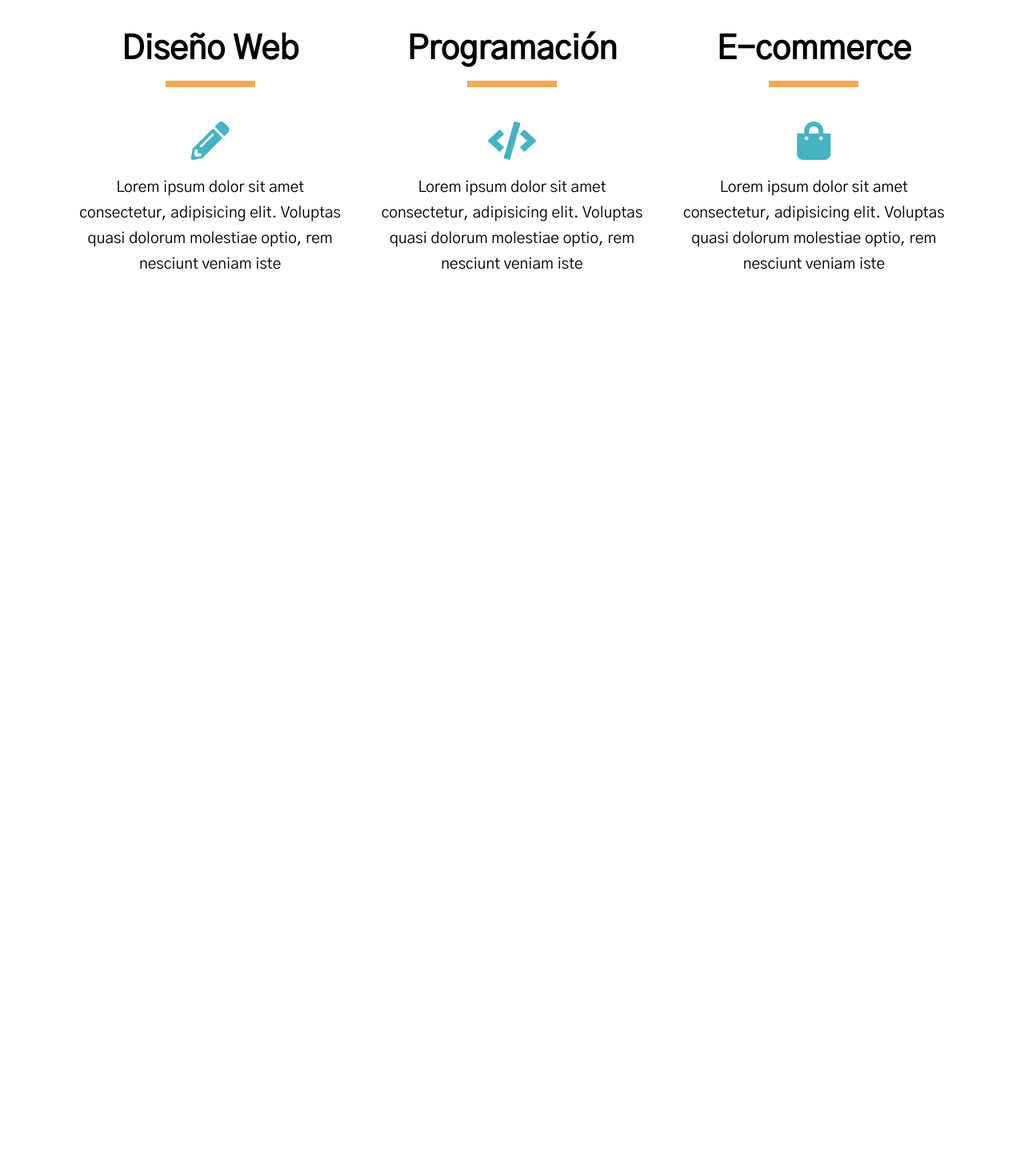
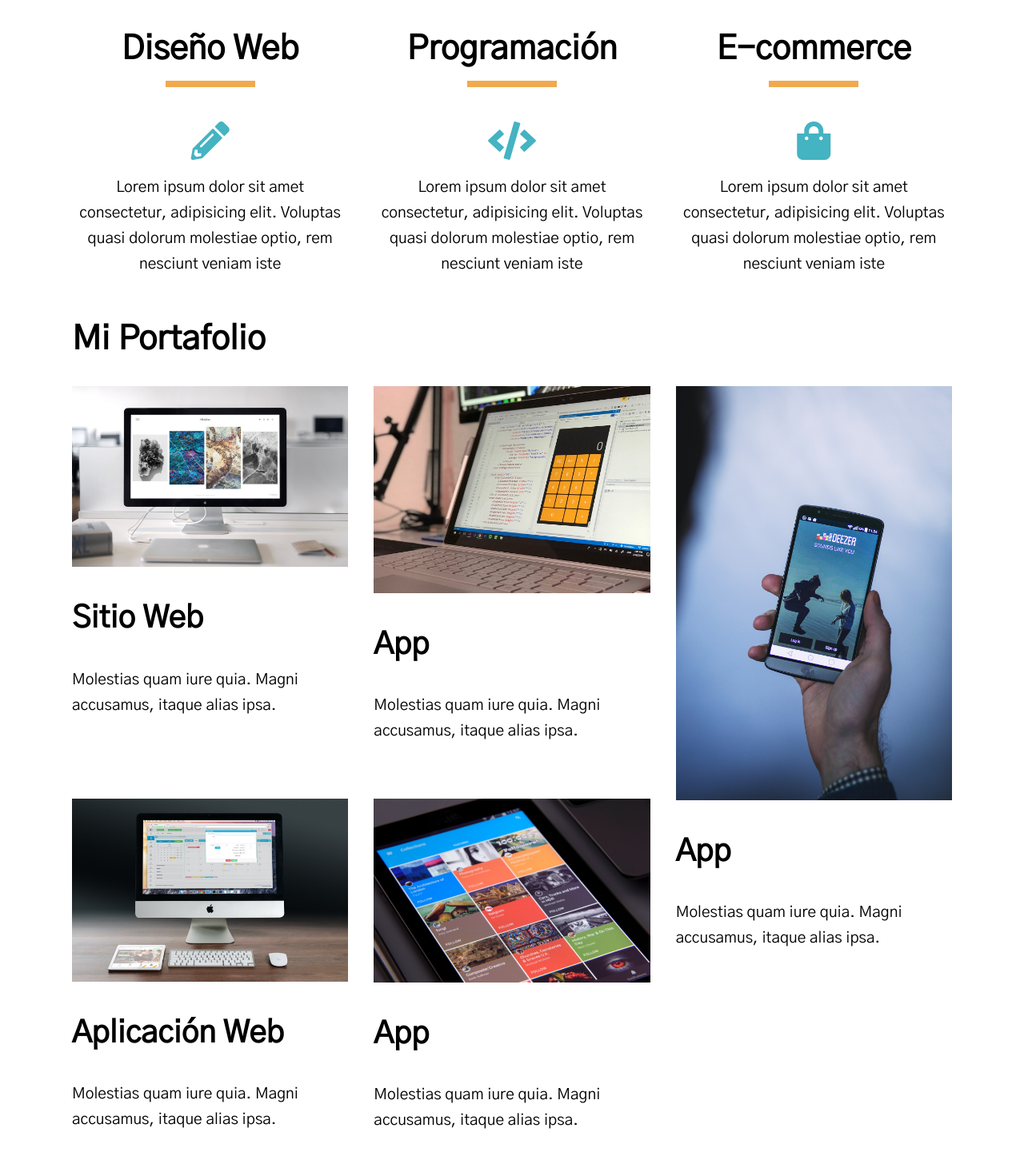
Before and after one commit to FerGuevaraM95/freelancer, a plain HTML site: page index.html in a window 1280 px wide. Shown: the part 845-2286 px from the top of the page at 80% size. Before the commit the page ends 1211 px from the top, so only its background shows below. Drawn offline with nearby package versions, Linux system fonts and the light colour scheme.

Commit message:
Add portfolio

```diff
--- a/css/style.css
+++ b/css/style.css
@@ -4,6 +4,7 @@
     --primario: #f1a94e;
     --secundario: #44b3c2;
     --claro: #ffffff;
+    --oscuro: #5b5b5b;
 }
 
 body {
@@ -99,3 +100,26 @@ p {
         grid-column-gap: 2rem;
     }
 }
+
+
+/* PORTFOLIO */
+
+.element {
+    margin-bottom: 3rem;
+    border-bottom: 1px solid var(--oscuro);
+}
+
+@media (min-width:768px) {
+    .list {
+        display: grid;
+        grid-template-columns: repeat(3, 1fr);
+        grid-column-gap: 2rem;
+        grid-auto-rows: max-content;
+    }
+    .element {
+        border: none;
+    }
+    .element:nth-child(3) {
+        grid-row-end: span 2;
+    }
+}
--- /dev/null
+++ b/data.json
@@ -0,0 +1,43 @@
+{
+    "portfolio": [{
+            "id": 1,
+            "name": "Sitio Web",
+            "desc": "Molestias quam iure quia. Magni accusamus, itaque alias ipsa."
+        },
+        {
+            "id": 2,
+            "name": "App",
+            "desc": "Molestias quam iure quia. Magni accusamus, itaque alias ipsa."
+        },
+        {
+            "id": 3,
+            "name": "App",
+            "desc": "Molestias quam iure quia. Magni accusamus, itaque alias ipsa."
+        },
+        {
+            "id": 4,
+            "name": "Aplicación Web",
+            "desc": "Molestias quam iure quia. Magni accusamus, itaque alias ipsa."
+        },
+        {
+            "id": 5,
+            "name": "App",
+            "desc": "Molestias quam iure quia. Magni accusamus, itaque alias ipsa."
+        },
+        {
+            "id": 6,
+            "name": "App",
+            "desc": "Molestias quam iure quia. Magni accusamus, itaque alias ipsa."
+        },
+        {
+            "id": 7,
+            "name": "App",
+            "desc": "Molestias quam iure quia. Magni accusamus, itaque alias ipsa."
+        },
+        {
+            "id": 8,
+            "name": "App",
+            "desc": "Molestias quam iure quia. Magni accusamus, itaque alias ipsa."
+        }
+    ]
+}
--- a/index.html
+++ b/index.html
@@ -42,6 +42,13 @@
             </p>
         </div>
     </div>
+    <!-- PORTFOLIO -->
+    <section class="portfolio container">
+        <h2>Mi Portafolio</h2>
+        <div class="list" id="list">
+        </div>
+    </section>
+
     <script src="js/app.js"></script>
 </body>
 
--- a/js/app.js
+++ b/js/app.js
@@ -0,0 +1,32 @@
+// EventListener
+document.addEventListener('DOMContentLoaded', () => {
+    loadPortfolio();
+});
+
+// Functions
+function loadPortfolio() {
+    fetch('data.json')
+    .then( response => {
+        return response.json();
+    })
+    .then( data => {
+        let html = '';
+
+        data.portfolio.forEach( portfolio => {
+
+            // Crear el template
+            html += `
+                <div class="element">
+                    <img src="../img/${portfolio.id}.jpg">
+                    <div class="content">
+                        <h3>${portfolio.name}</h3>
+                        <p>${portfolio.desc}</p>
+                    </div>
+                </div>
+            `;
+        });
+
+        // Inyectar el html
+        document.querySelector('#list').innerHTML = html;
+    } )
+}
```
Also changed, not shown: datos.json (deleted, +0 -44 lines).
